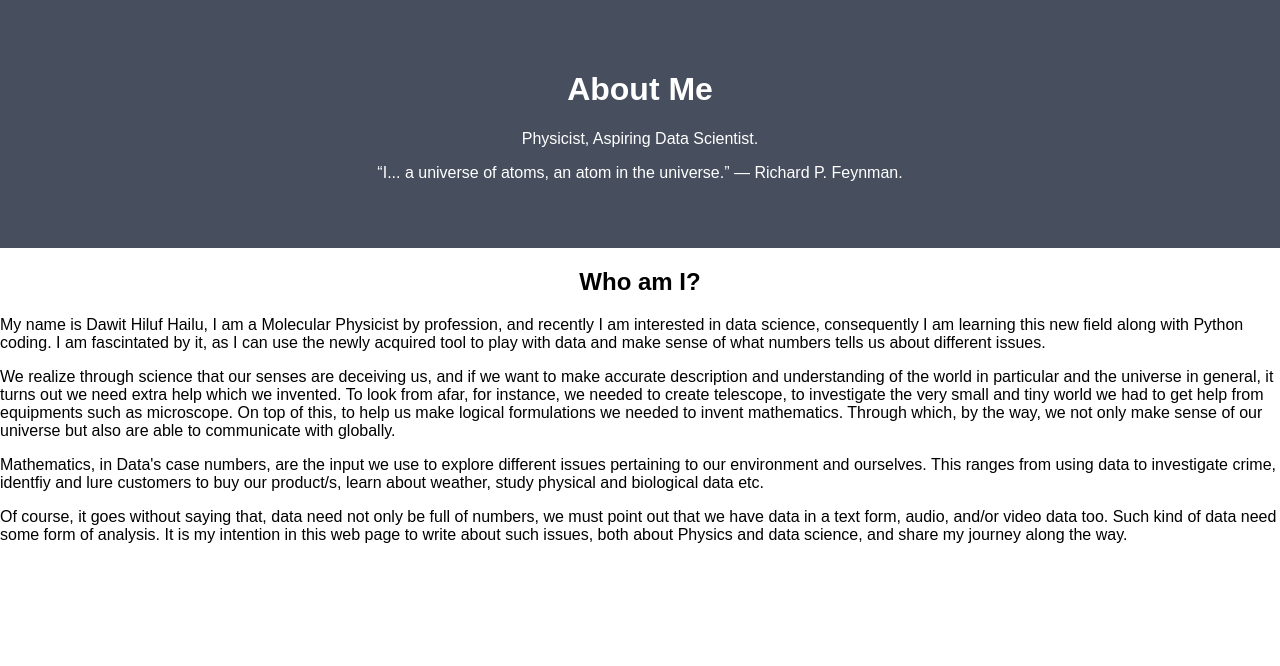
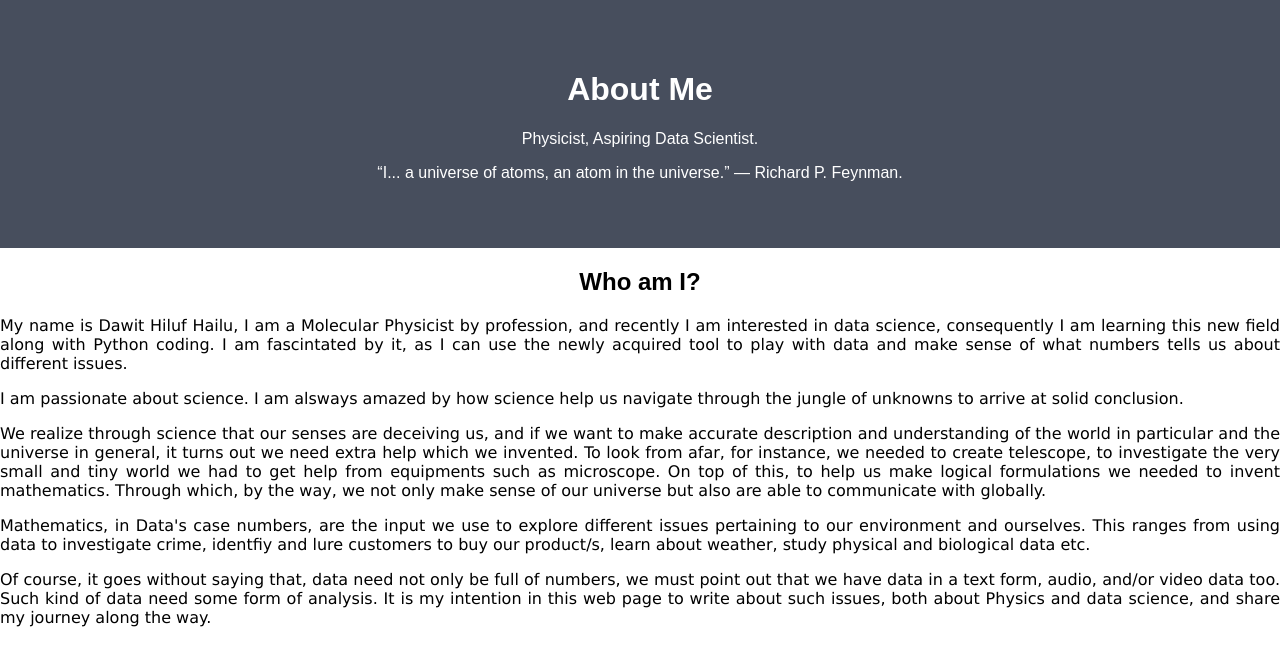
Before and after one commit to Daweet/Daweet.github.io, a Jekyll site: the page built from about/index.html, in a window 1280 px wide. Shown: the top 666 px of the page. Built offline with Jekyll 4.4.1, drawn with Linux system fonts in a browser that asks for light colours.

Commit message:
Update index.html

```diff
--- a/about/index.html
+++ b/about/index.html
@@ -90,25 +90,27 @@ html {
 </div>
 
 <h2 style="text-align:center">Who am I?</h2>
-
- <p style="font-family:sans-serif";"> My name is Dawit Hiluf Hailu, I am a Molecular Physicist by profession, and recently
+ <div align="justify">
+ <p style="font-family:verdana"> My name is Dawit Hiluf Hailu, I am a Molecular Physicist by profession, and recently
  I am interested in data science, consequently I am learning this new field along with Python coding. I am fascintated by it,
  as I can use the newly acquired tool to play with data and make sense of what numbers tells us about different issues.</p>
 
-<p style="font-family:sans-serif";"> We realize through science that our senses are deceiving us, and if we want to make accurate
+<p style="font-family:verdana"> I am passionate about science. I am alsways amazed by how science help us navigate through the jungle of
+   unknowns to arrive at solid conclusion.</p>
+<p style="font-family:verdana"> We realize through science that our senses are deceiving us, and if we want to make accurate
 description and understanding of the world in particular and the universe in general, it turns out we need extra help which we
 invented. To look from afar, for instance, we needed to create telescope, to investigate the very small and tiny world we had to
 get help from equipments such as microscope. On top of this, to help us make logical formulations we needed to invent mathematics.
 Through which, by the way, we not only make sense of our universe but also are able to communicate with globally.</p>
 
-<p style="font-family:sans-serif";"> Mathematics, in Data's case numbers, are the input we use to explore different issues
+<p style="font-family:verdana"> Mathematics, in Data's case numbers, are the input we use to explore different issues
 pertaining to our environment and ourselves. This ranges from using data to investigate crime, identfiy and lure customers to
 buy our product/s, learn about weather, study physical and biological data etc. </p>
 
- <p style="font-family:sans-serif";"> Of course, it goes without saying that, data need not only be full of numbers, we must
+ <p style="font-family:verdana"> Of course, it goes without saying that, data need not only be full of numbers, we must
  point out that we have data in a text form, audio, and/or video data too. Such kind of data need some form of analysis. It is
  my intention in this web page to write about such issues, both about Physics and data science, and share my journey along the way.</p>
 
-
+ </div>
 </body>
 </html>
```
